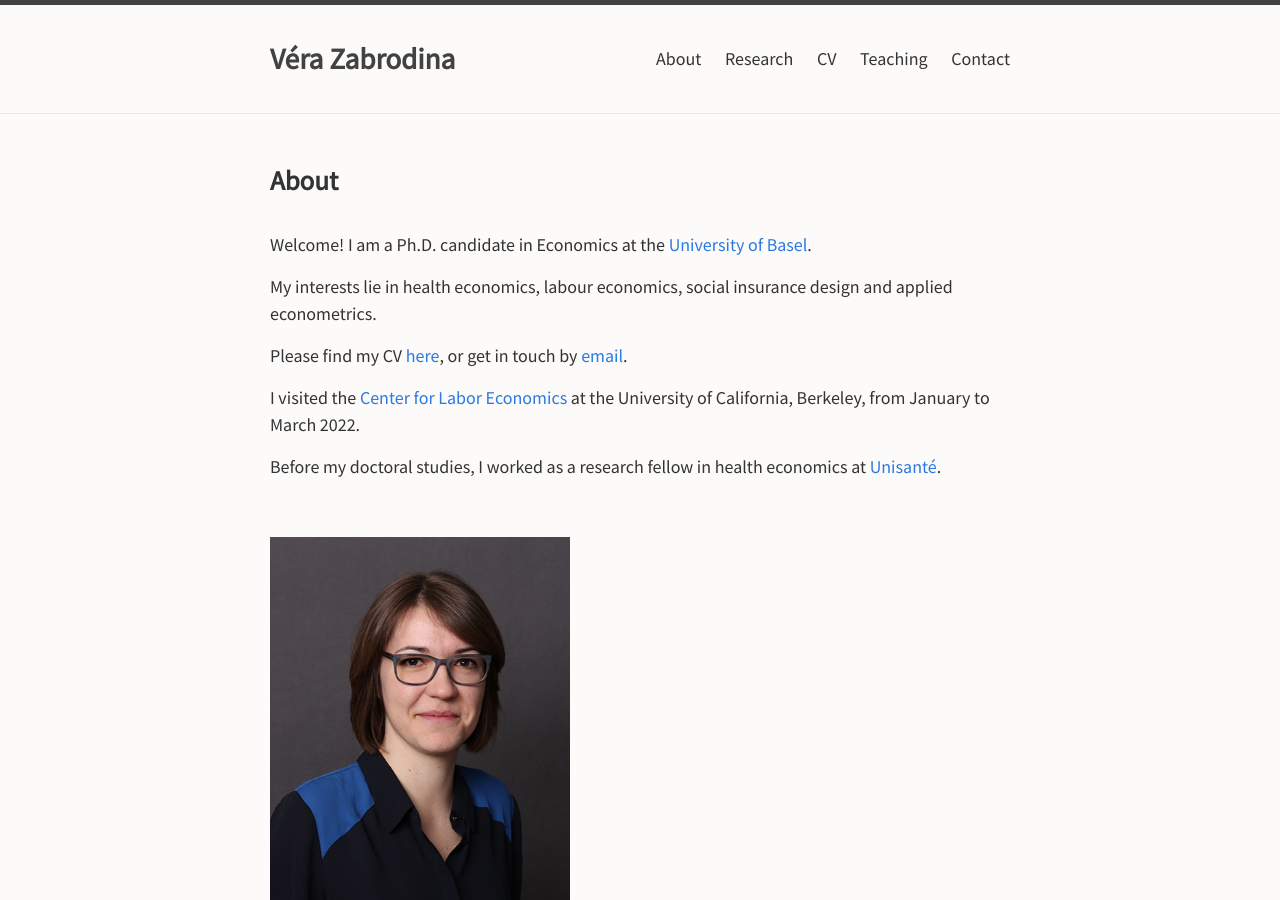
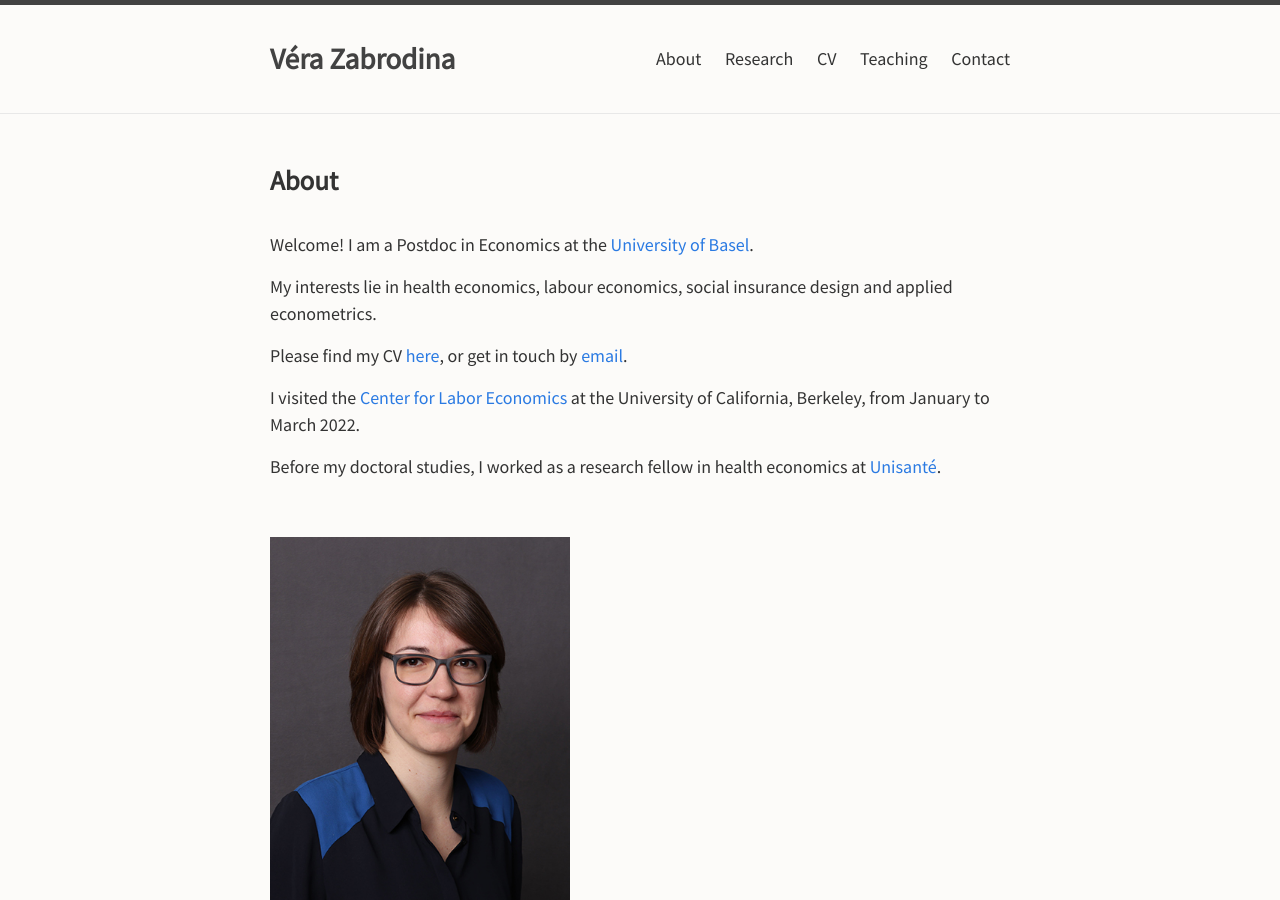
Before and after one commit to verazb/verazb.github.io, a Jekyll site: the page built from index.md, in a window 1280 px wide and 900 px high. Built offline with Jekyll 4.4.1, drawn with Linux system fonts in a browser that asks for light colours; our own code applies the rules of GitHub Pages for plain Markdown files; some of the changed text lies outside the part shown.

Commit message:
Update index.md

```diff
--- a/index.md
+++ b/index.md
@@ -5,7 +5,7 @@ layout: default
 
 ## About
 
-Welcome! I am a Ph.D. candidate in Economics at the [University of Basel](https://wwz.unibas.ch/en/).
+Welcome! I am a Postdoc in Economics at the [University of Basel](https://wwz.unibas.ch/en/).
 
 My interests lie in health economics, labour economics, social insurance design and applied econometrics.
 
```
Also changed, not shown: other parts of index.md (+1 -1 lines).
